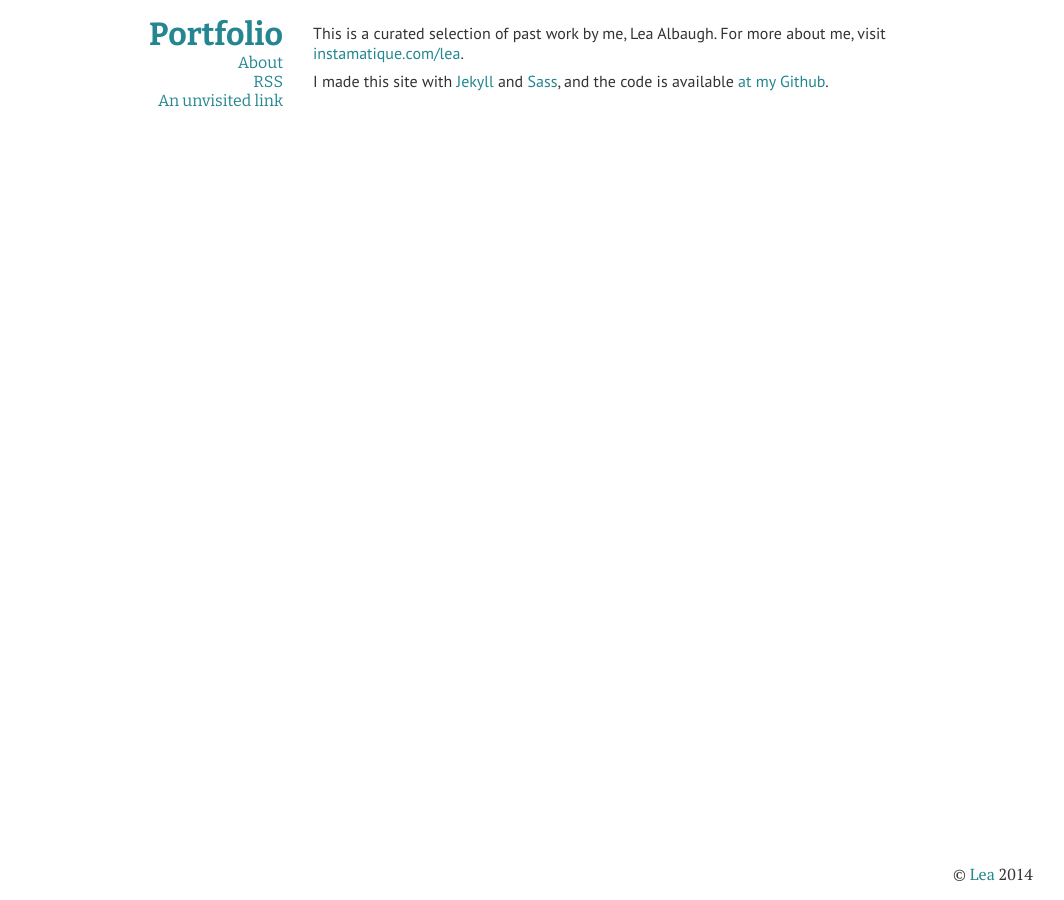
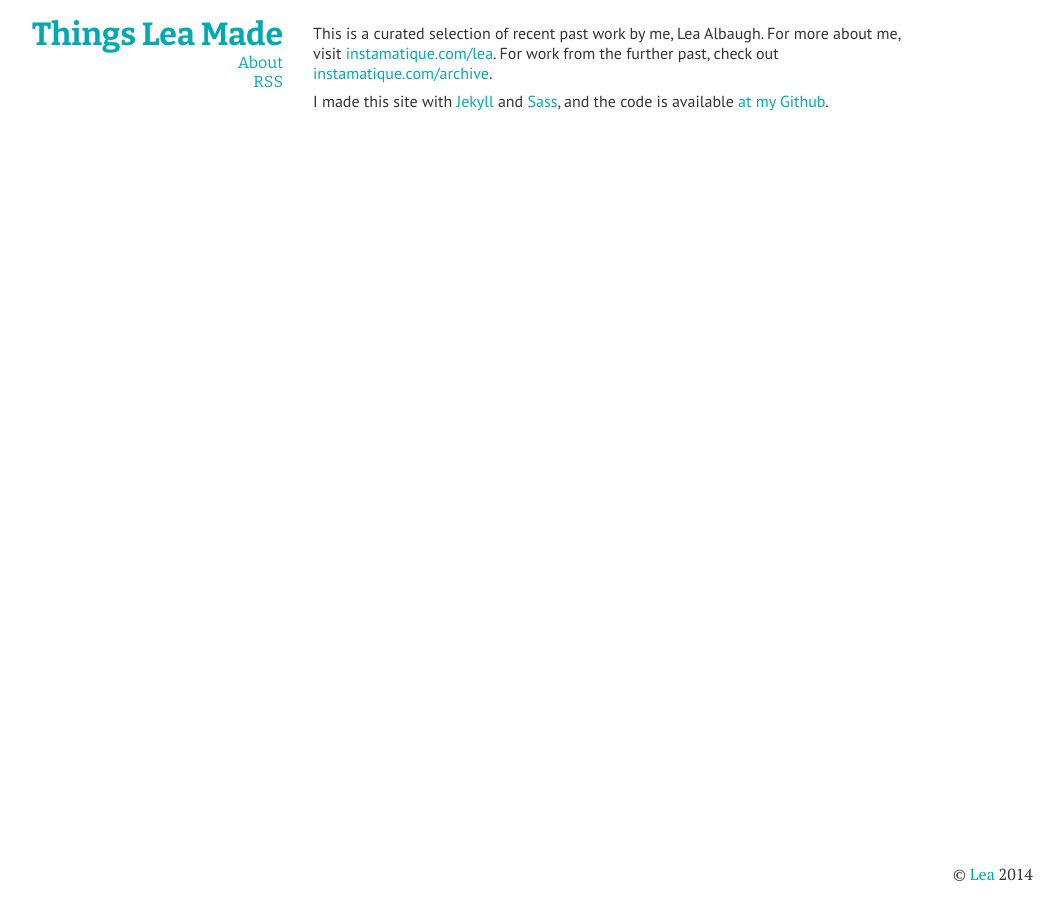
Before and after one commit to lealbaugh/portfolio, a Jekyll site: the page built from about/index.html, in a window 1280 px wide. Shown: the whole page, without its empty margins (22-1086 px from the left). Built offline with Jekyll 4.4.1, drawn with Linux system fonts in a browser that asks for light colours.

Commit message:
Removes fake link from sidebar, clarifies max width for Firefox.

```diff
--- a/_config.yml
+++ b/_config.yml
@@ -1,4 +1,4 @@
-name: Portfolio
+name: Things Lea Made
 url: http://www.instamatique.com/portfolio/
 markdown: kramdown
 pygments: false
--- a/_layouts/default.html
+++ b/_layouts/default.html
@@ -16,7 +16,7 @@
         <div class="site">
           <div class="header">
             <h1 class="title"><a href="/">{{ site.name }}</a></h1>
-            <span><a href="{{ site.root }}/about">About</a></span><span class="rss"><a href="{{ site.root }}/rss.xml">RSS</a></span><span class="other"><a href="flooblegarb">An unvisited link</a></span>
+            <span><a href="{{ site.root }}/about">About</a></span><span class="rss"><a href="{{ site.root }}/rss.xml">RSS</a></span>
           </div>
           {{ content }}
           <div class="footer">
--- a/about/index.html
+++ b/about/index.html
@@ -4,7 +4,7 @@ title: About
 ---
 
 <div class="about">
-	<p>This is a curated selection of past work by me, Lea Albaugh.  For more about me, visit <a href="http://instamatique.com/lea">instamatique.com/lea</a>.</p>
+	<p>This is a curated selection of recent past work by me, Lea Albaugh.  For more about me, visit <a href="http://instamatique.com/lea">instamatique.com/lea</a>.  For work from the further past, check out <a href="http://instamatique.com/archive">instamatique.com/archive</a>.</p>
 
 	<p>I made this site with <a href="http://jekyllrb.com/">Jekyll</a> and <a href="http://sass-lang.com/">Sass</a>, and the code is available <a href="https://github.com/lealbaugh/portfolio">at my Github</a>.</p>
 </div>
--- a/css/portfolio.css
+++ b/css/portfolio.css
@@ -1,4 +1,5 @@
 /*This CSS generated with Sass and written by Lea Albaugh.*/
+/*-----------Main Elements----------------------------------------*/
 * {
   margin: 0;
   padding: 0;
@@ -67,11 +68,11 @@ body {
 
 a {
   text-decoration: none;
-  color: #238690; }
+  color: #00aab4; }
   a:visited {
-    color: #1e737c; }
+    color: #00aab4; }
   a:hover {
-    color: #2dabb9; }
+    color: #00aab4; }
 
 img {
   max-width: 100%;
@@ -107,6 +108,7 @@ img {
     min-height: 100%; }
 
   .projects, .about {
+    max-width: 100%;
     padding-right: 8%;
     padding-left: 8%; }
 
@@ -134,7 +136,10 @@ img {
     padding: 15px; }
 
   .header {
-    text-align: right; }
+    text-align: right;
+    /*		h1 {
+    			@include rotate(-90deg, bottom, right);
+    		}*/ }
     .header span {
       display: block; } }
 /*----------Videos----------------------------------*/
```
Also changed, not shown: css/portfolio.scss (+38 -4 lines).
